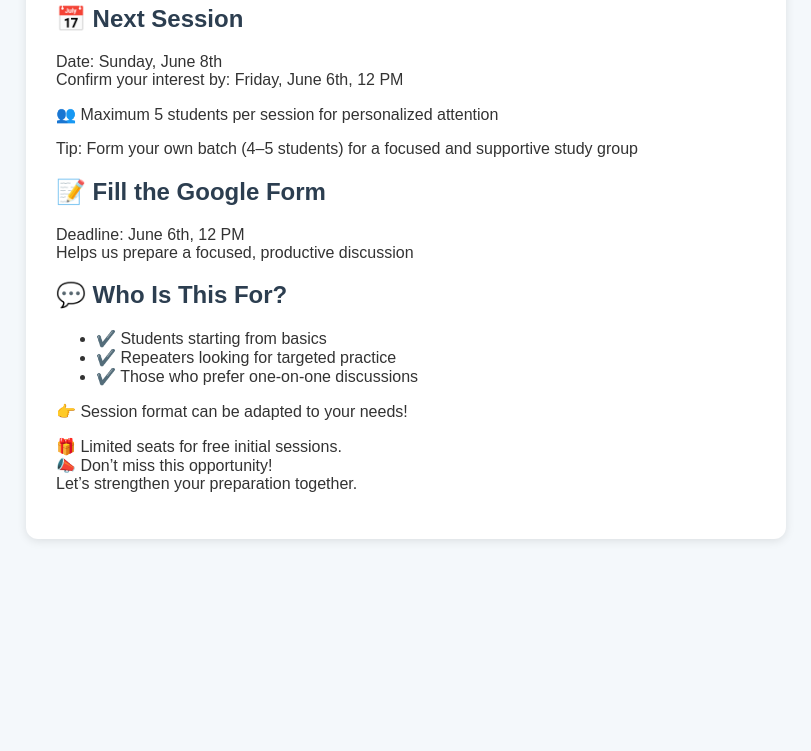
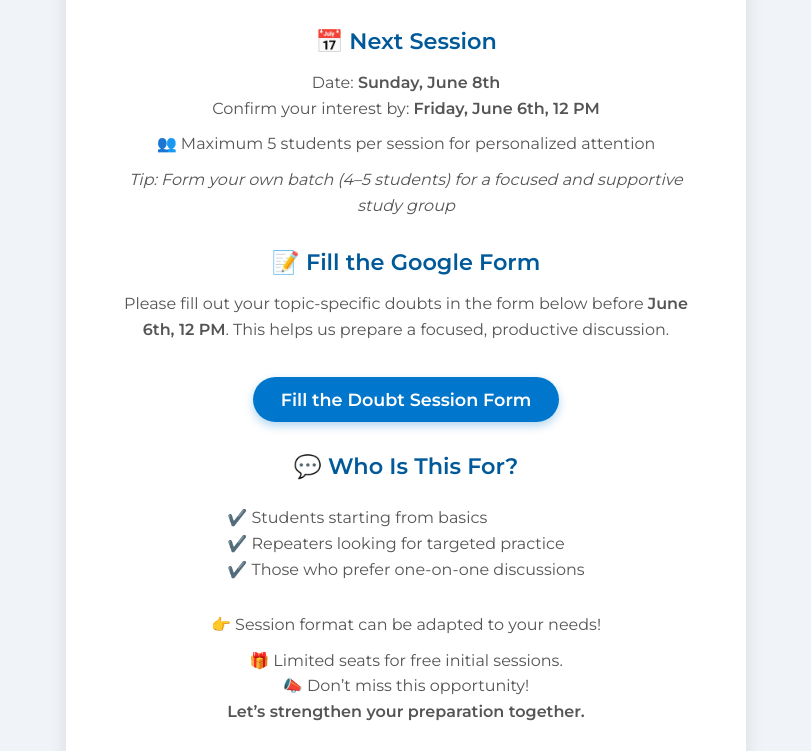
Before and after one commit to praveenmaths89/doubt-session, a plain HTML site: page index.html in a window 1280 px wide. Shown: the part 185-936 px from the top of the page, without its empty margins (234-1045 px from the left). Before the commit the page ends 800 px from the top, so only its background shows below. Drawn offline with Linux system fonts and the light colour scheme.

Commit message:
Update index.html

```diff
--- a/index.html
+++ b/index.html
@@ -4,26 +4,103 @@
   <meta charset="UTF-8" />
   <meta name="viewport" content="width=device-width, initial-scale=1" />
   <title>Doubt Session Announcement</title>
-  <link rel="stylesheet" href="style.css" />
+  <link href="https://fonts.googleapis.com/css2?family=Montserrat:wght@400;600&display=swap" rel="stylesheet" />
+  <style>
+    body {
+      background: #f0f4f8;
+      font-family: 'Montserrat', sans-serif;
+      color: #333;
+      margin: 0;
+      padding: 20px;
+    }
+    .container {
+      max-width: 600px;
+      margin: 30px auto;
+      background: white;
+      padding: 30px 40px;
+      border-radius: 12px;
+      box-shadow: 0 6px 18px rgba(0,0,0,0.1);
+      text-align: center;
+    }
+    h1 {
+      color: #0077cc;
+      margin-bottom: 10px;
+      font-weight: 600;
+      font-size: 2.2rem;
+    }
+    h2 {
+      color: #005999;
+      margin: 30px 0 15px 0;
+      font-weight: 600;
+      font-size: 1.4rem;
+    }
+    p, ul {
+      font-size: 1rem;
+      line-height: 1.6;
+      margin: 10px 0;
+      color: #555;
+    }
+    ul {
+      list-style: none;
+      padding: 0;
+      margin: 10px 0 20px 0;
+      text-align: left;
+      display: inline-block;
+    }
+    ul li::before {
+      content: "✔️ ";
+      color: #0077cc;
+    }
+    a.button {
+      display: inline-block;
+      margin-top: 25px;
+      padding: 12px 28px;
+      font-size: 1.1rem;
+      color: white;
+      background-color: #0077cc;
+      border-radius: 30px;
+      text-decoration: none;
+      font-weight: 600;
+      box-shadow: 0 4px 10px rgba(0,119,204,0.3);
+      transition: background-color 0.3s ease;
+    }
+    a.button:hover {
+      background-color: #005999;
+    }
+    .footer {
+      margin-top: 30px;
+      font-size: 0.9rem;
+      color: #888;
+    }
+  </style>
 </head>
 <body>
   <div class="container">
     <h1>🎯 Missed last Doubt Session?</h1>
     <p>🔔 Join the Next One – Limited Free Spots!</p>
+
     <h2>📅 Next Session</h2>
-    <p>Date: Sunday, June 8th<br />Confirm your interest by: Friday, June 6th, 12 PM</p>
+    <p>Date: <strong>Sunday, June 8th</strong><br />Confirm your interest by: <strong>Friday, June 6th, 12 PM</strong></p>
+
     <p>👥 Maximum 5 students per session for personalized attention</p>
-    <p>Tip: Form your own batch (4–5 students) for a focused and supportive study group</p>
+    <p><em>Tip: Form your own batch (4–5 students) for a focused and supportive study group</em></p>
+
     <h2>📝 Fill the Google Form</h2>
-    <p>Deadline: June 6th, 12 PM<br />Helps us prepare a focused, productive discussion</p>
+    <p>Please fill out your topic-specific doubts in the form below before <strong>June 6th, 12 PM</strong>. This helps us prepare a focused, productive discussion.</p>
+
+    <a href="https://docs.google.com/forms/d/e/1FAIpQLSfhUbnfRXbeNWjW61_0LHdxhaZnXKCRhZLgsYmMHtDX7YqPog/viewform" target="_blank" class="button">Fill the Doubt Session Form</a>
+
     <h2>💬 Who Is This For?</h2>
     <ul>
-      <li>✔️ Students starting from basics</li>
-      <li>✔️ Repeaters looking for targeted practice</li>
-      <li>✔️ Those who prefer one-on-one discussions</li>
+      <li>Students starting from basics</li>
+      <li>Repeaters looking for targeted practice</li>
+      <li>Those who prefer one-on-one discussions</li>
     </ul>
+
     <p>👉 Session format can be adapted to your needs!</p>
-    <p>🎁 Limited seats for free initial sessions.<br />📣 Don’t miss this opportunity!<br />Let’s strengthen your preparation together.</p>
+    <p>🎁 Limited seats for free initial sessions.<br />📣 Don’t miss this opportunity!<br /><strong>Let’s strengthen your preparation together.</strong></p>
+
+    <div class="footer">© 2025 Doubt Sessions by Praveen Maths</div>
   </div>
 </body>
 </html>
```
